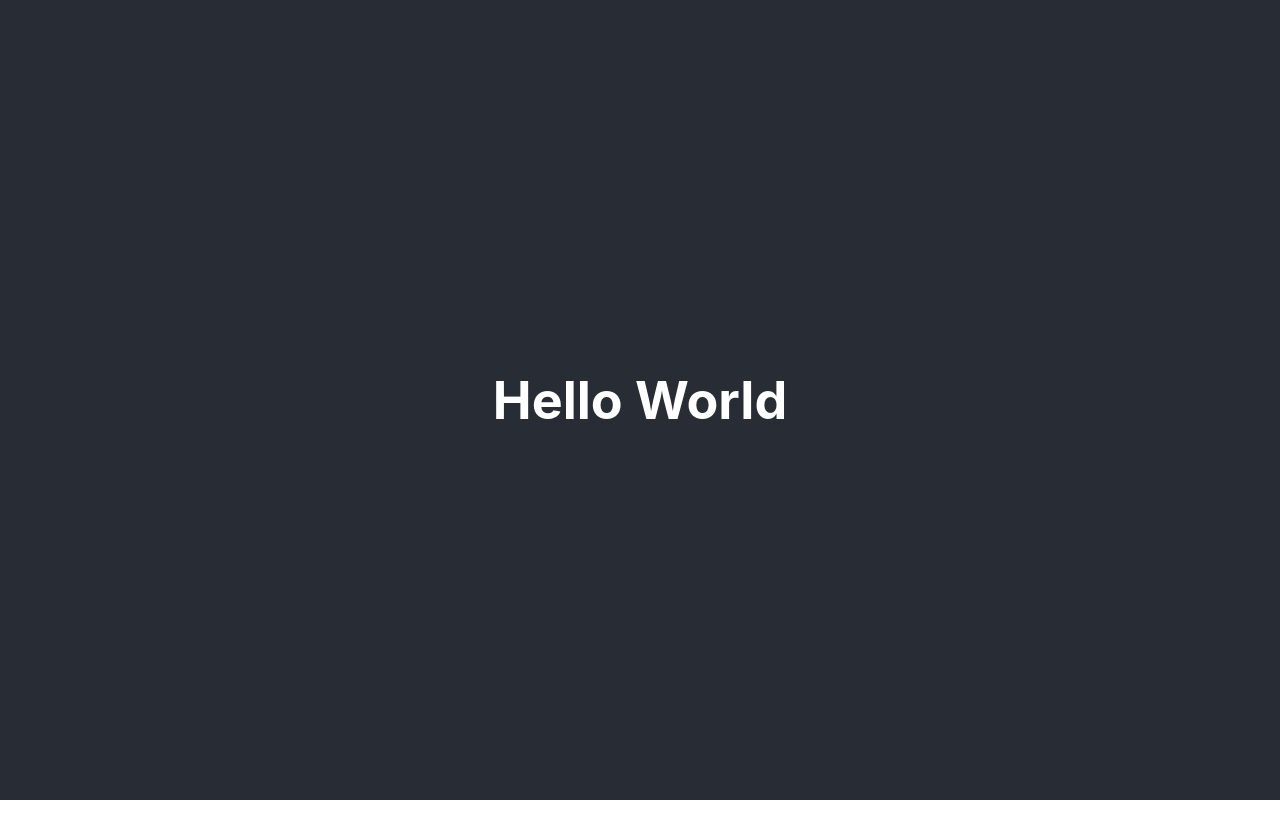
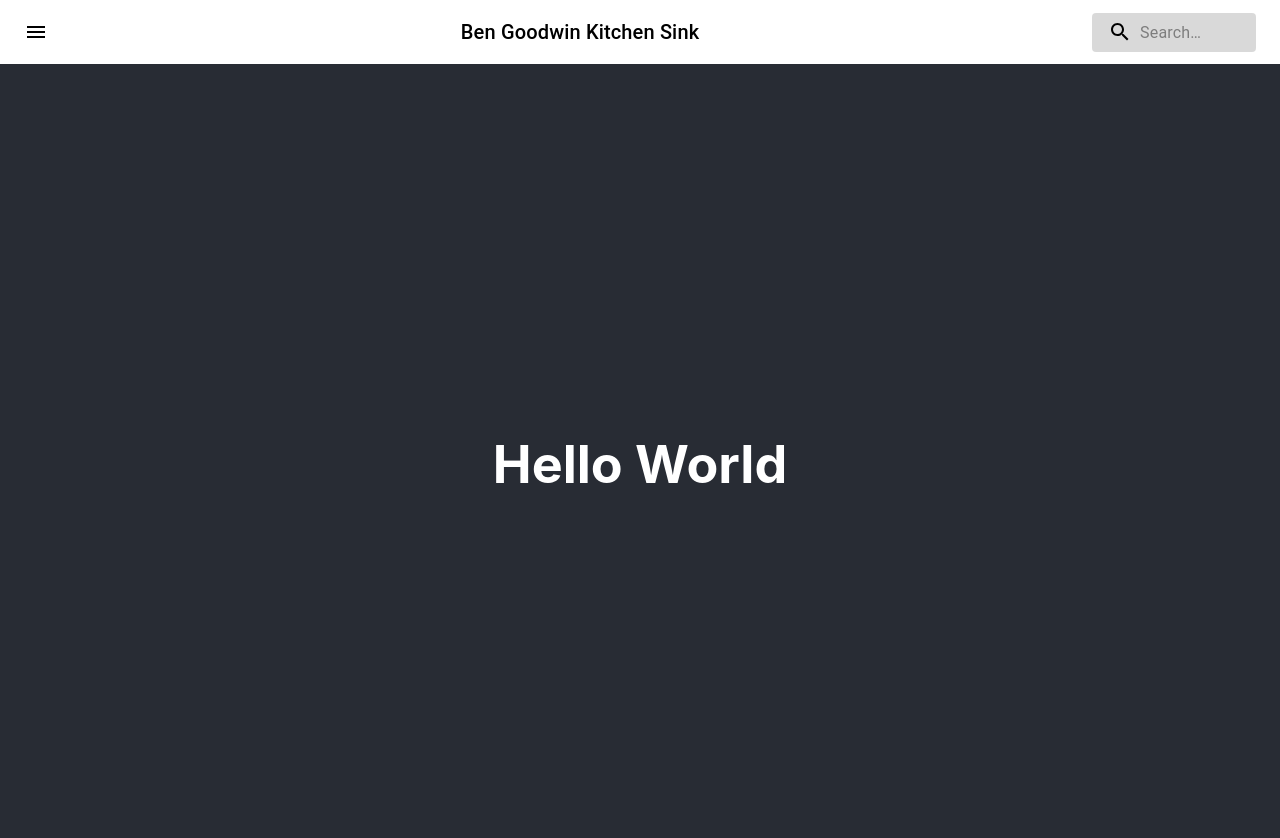
Before and after one commit to benjamin-gdwn/kitchen-sink, a React (Create React App) app: page / in a window 1280 px wide. Shown: the top 838 px of the page. Before the commit the page ends 800 px from the top, so only its background shows below. Built offline with nearby package versions, Linux system fonts and the light colour scheme.

Commit message:
Initial app bar build

```diff
--- a/package.json
+++ b/package.json
@@ -5,6 +5,7 @@
   "dependencies": {
     "@emotion/react": "^11.11.4",
     "@emotion/styled": "^11.11.5",
+    "@mui/icons-material": "^5.15.15",
     "@mui/material": "^5.15.15",
     "@testing-library/jest-dom": "^5.17.0",
     "@testing-library/react": "^13.4.0",
--- a/src/App.jsx
+++ b/src/App.jsx
@@ -1,8 +1,10 @@
 import './App.css';
+import { HeaderBarDemo } from './LandingPage/HeaderBarDemo';
 
 function App() {
   return (
     <div className="App">
+      <HeaderBarDemo/>
       <header className="App-header">
         <h1>Hello World</h1>
       </header>
--- /dev/null
+++ b/src/LandingPage/HeaderBarDemo.jsx
@@ -0,0 +1,99 @@
+import * as React from 'react';
+import { useState } from 'react';
+import { styled, alpha } from '@mui/material/styles';
+import AppBar from '@mui/material/AppBar';
+import Box from '@mui/material/Box';
+import Toolbar from '@mui/material/Toolbar';
+import IconButton from '@mui/material/IconButton';
+import Typography from '@mui/material/Typography';
+import InputBase from '@mui/material/InputBase';
+import MenuIcon from '@mui/icons-material/Menu';
+import SearchIcon from '@mui/icons-material/Search';
+
+const Search = styled('div')(({ theme }) => ({
+  position: 'relative',
+  borderRadius: theme.shape.borderRadius,
+  backgroundColor: alpha(theme.palette.common.black, 0.15),
+  '&:hover': {
+    backgroundColor: alpha(theme.palette.common.white, 0.25),
+  },
+  marginLeft: 0,
+  width: '100%',
+  [theme.breakpoints.up('sm')]: {
+    marginLeft: theme.spacing(1),
+    width: 'auto',
+  },
+}));
+
+const SearchIconWrapper = styled('div')(({ theme }) => ({
+  padding: theme.spacing(0, 2),
+  height: '100%',
+  position: 'absolute',
+  pointerEvents: 'none',
+  display: 'flex',
+  alignItems: 'center',
+  justifyContent: 'center',
+}));
+
+const StyledInputBase = styled(InputBase)(({ theme }) => ({
+  color: 'inherit',
+  width: '100%',
+  '& .MuiInputBase-input': {
+    padding: theme.spacing(1, 1, 1, 0),
+    // vertical padding + font size from searchIcon
+    paddingLeft: `calc(1em + ${theme.spacing(4)})`,
+    transition: theme.transitions.create('width'),
+    [theme.breakpoints.up('sm')]: {
+      width: '12ch',
+      '&:focus': {
+        width: '20ch',
+      },
+    },
+  },
+}));
+
+
+
+export const HeaderBarDemo = () => {
+  const [searchChanged, setSearchChanged] = useState(false);
+
+  const handleBrokenSearch = () => {
+    setSearchChanged(true);
+  };
+
+  return (
+    <Box sx={{ flexGrow: 1 }}>
+      <AppBar color="transparent" position="static">
+        <Toolbar>
+          <IconButton
+            size="large"
+            edge="start"
+            color="inherit"
+            aria-label="open drawer"
+            sx={{ mr: 2 }}
+          >
+            <MenuIcon />
+          </IconButton>
+          <Typography
+            variant="h6"
+            noWrap
+            component="div"
+            sx={{ flexGrow: 1, display: { xs: 'none', sm: 'block' }, width: "20%" }}
+          >
+            Ben Goodwin Kitchen Sink
+          </Typography>
+          <Search>
+            <SearchIconWrapper>
+              <SearchIcon />
+            </SearchIconWrapper>
+            <StyledInputBase
+              onChange={handleBrokenSearch}
+              placeholder="Search…"
+              inputProps={{ 'aria-label': 'search' }}
+            />
+          </Search>
+        </Toolbar>
+      </AppBar>
+    </Box>
+  );
+}
```
Also changed, not shown: src/LandingPage/HeaderBar.jsx (added, +10 -0 lines), 1 other file (tests, documents, lock files or other folders).
